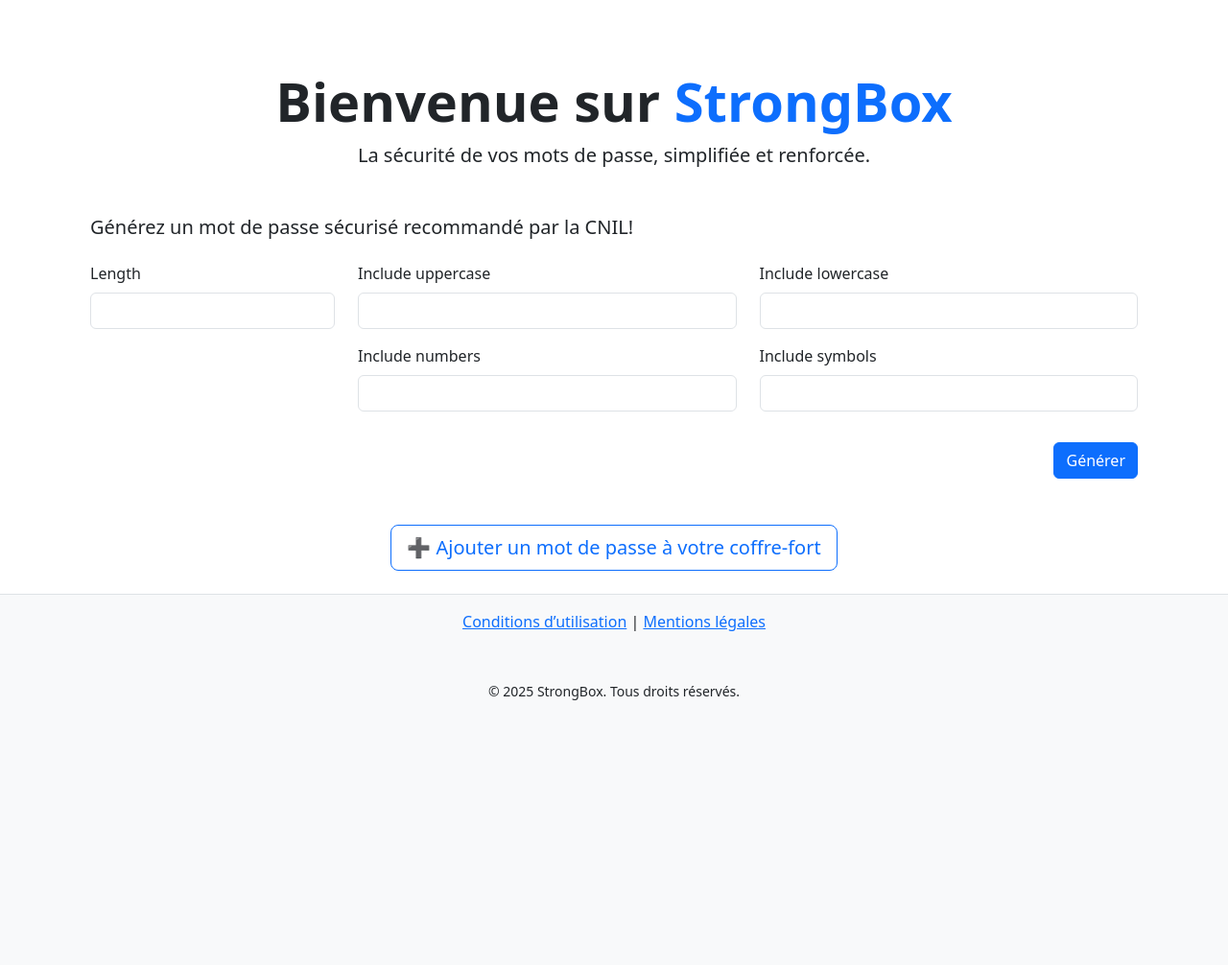
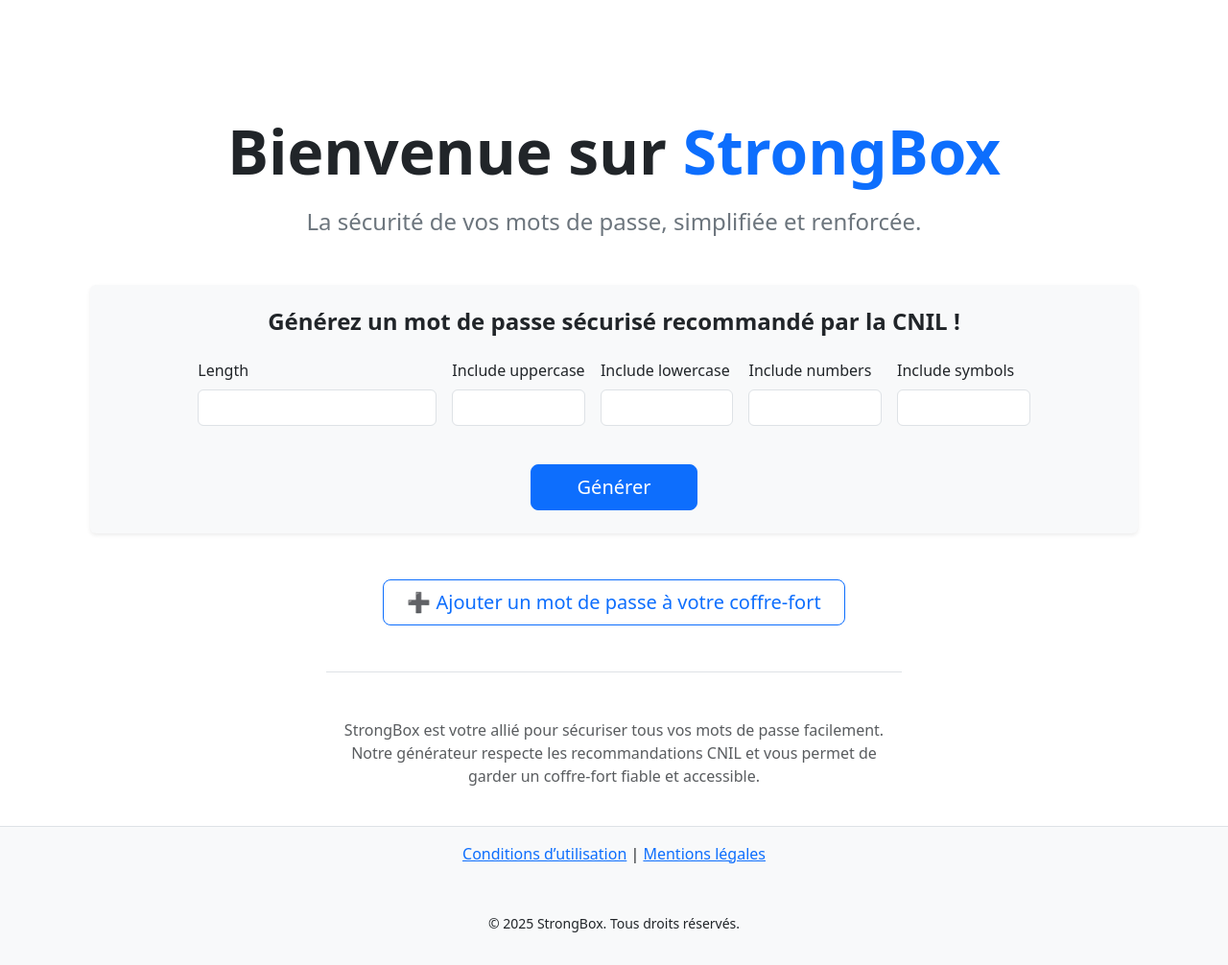
Before and after one commit to Yamcha95/www, a Symfony app: template templates/home/index.html.twig in a window 1280 px wide. Shown: the part 86-1092 px from the top of the page at 96% size. Before the commit the page ends 816 px from the top, so only its background shows below. Run offline with Twig, Linux system fonts and the light colour scheme; the template is opened without the code that fills it, so the values that code supplies are empty; form fields are guessed from the names that the template uses; some libraries are stand-ins or nearby versions.

Commit message:
Derniers Front

```diff
--- a/src/Form/RegistrationForm.php
+++ b/src/Form/RegistrationForm.php
@@ -24,7 +24,7 @@ class RegistrationForm extends AbstractType
             'mapped' => false,
             'constraints' => [
                 new IsTrue([
-                    'message' => 'You should agree to our terms.',
+                    'message' => 'Vous devez accepter les termes et conditions.',
                 ]),
             ],
         ])
--- a/templates/base.html.twig
+++ b/templates/base.html.twig
@@ -49,10 +49,13 @@
             </li>
           </ul>
 
-          <div class="d-flex gap-2">
+          <div class="d-flex gap-2 align-items-center">
             {% if app.user %}
-              <a class="btn btn-primary" href="{{ path('app_profile') }}">
+              <a class="btn btn-primary d-flex align-items-center gap-2" href="{{ path('app_profile') }}">
                 Bonjour, {{ app.user.email }}
+                {% if 'ROLE_ADMIN' in app.user.roles %}
+                  <span class="badge bg-danger" style="font-size: 0.75rem;">Admin</span>
+                {% endif %}
               </a>
               <a class="btn btn-outline-danger" href="{{ path('app_logout') }}">Déconnexion</a>
             {% else %}
--- a/templates/home/index.html.twig
+++ b/templates/home/index.html.twig
@@ -5,44 +5,45 @@
 {% block body %}
 <div class="container mt-5">
 
-    <section class="text-center mb-5">
-        <h1 class="display-4 fw-bold">Bienvenue sur <span class="text-primary">StrongBox</h1>
-        <p class="lead">La sécurité de vos mots de passe, simplifiée et renforcée.</p>
+    <section class="text-center mb-5 pt-5">
+        <h1 class="display-3 fw-bold mb-3">Bienvenue sur <span class="text-primary">StrongBox</span></h1>
+        <p class="lead fs-4 text-secondary mx-auto" style="max-width: 700px;">
+            La sécurité de vos mots de passe, simplifiée et renforcée.
+        </p>
     </section>
 
-    <section class="mb-5">
-
-                <h5 class="card-title mb-4">Générez un mot de passe sécurisé recommandé par la CNIL!</h5>
+    <section class="mb-5 px-4 py-4 shadow-sm rounded bg-light">
+        <h4 class="card-title mb-4 fw-semibold text-center">Générez un mot de passe sécurisé recommandé par la CNIL !</h4>
 
         {{ form_start(form, {'attr': {'class': 'mb-3'}}) }}
-                <div class="row">
+            <div class="row g-3 justify-content-center">
                 <div class="col-md-3">
                     {{ form_row(form.length) }}
                 </div>
-                    <div class="col-md-9">
-                        <div class="row">
-                            <div class="col-md-6">{{ form_row(form.include_uppercase) }}</div>
-                            <div class="col-md-6">{{ form_row(form.include_lowercase) }}</div>
-                            <div class="col-md-6">{{ form_row(form.include_numbers) }}</div>
-                            <div class="col-md-6">{{ form_row(form.include_symbols) }}</div>
+                <div class="col-md-7">
+                    <div class="row g-3">
+                        <div class="col-6 col-md-3">{{ form_row(form.include_uppercase) }}</div>
+                        <div class="col-6 col-md-3">{{ form_row(form.include_lowercase) }}</div>
+                        <div class="col-6 col-md-3">{{ form_row(form.include_numbers) }}</div>
+                        <div class="col-6 col-md-3">{{ form_row(form.include_symbols) }}</div>
                     </div>
                 </div>
             </div>
-                <div class="text-end mt-3">
-                    <button class="btn btn-primary">Générer</button>
+
+            <div class="d-flex justify-content-center mt-4">
+                <button class="btn btn-primary btn-lg px-5">Générer</button>
             </div>
         {{ form_end(form) }}
     </section>
 
     {% if password %}
-        <section class="mb-4">
-            <div class="alert alert-success d-flex justify-content-between align-items-center shadow-sm">
+        <section class="mb-5 px-4 py-3 bg-success bg-opacity-10 rounded shadow-sm d-flex justify-content-between align-items-center">
             <div>
-                    <strong>Mot de passe généré :</strong><br>
+                <strong class="text-success fs-5">Mot de passe généré :</strong><br>
                 <code id="generated-password" style="font-size: 1.4em;">{{ password }}</code>
             </div>
-                <button id="copy-btn" class="btn btn-secondary">Copier</button>
-            </div>
+            <button id="copy-btn" class="btn btn-outline-success">Copier</button>
+        </section>
 
         <div class="position-fixed bottom-0 end-0 p-3" style="z-index: 11">
             <div id="copyToast" class="toast align-items-center text-bg-success border-0" role="alert" aria-live="assertive" aria-atomic="true">
@@ -63,14 +64,20 @@
                 });
             });
         </script>
-        </section>
     {% endif %}
 
     <section class="text-center mt-5">
-        <a href="{{ path('app_mdp_new') }}" class="btn btn-outline-primary btn-lg">
+        <a href="{{ path('app_mdp_new') }}" class="btn btn-outline-primary btn-lg px-4">
             ➕ Ajouter un mot de passe à votre coffre-fort
         </a>
     </section>
 
+    <section class="mt-5 pt-5 border-top text-center text-muted" style="max-width: 600px; margin: 3rem auto 0;">
+        <p>
+            StrongBox est votre allié pour sécuriser tous vos mots de passe facilement.
+            Notre générateur respecte les recommandations CNIL et vous permet de garder un coffre-fort fiable et accessible.
+        </p>
+    </section>
+
 </div>
 {% endblock %}
```
Also changed, not shown: src/Form/PasswordGeneratorType.php (+4 -4 lines). Lines whose indentation alone changed are shown as unchanged.
